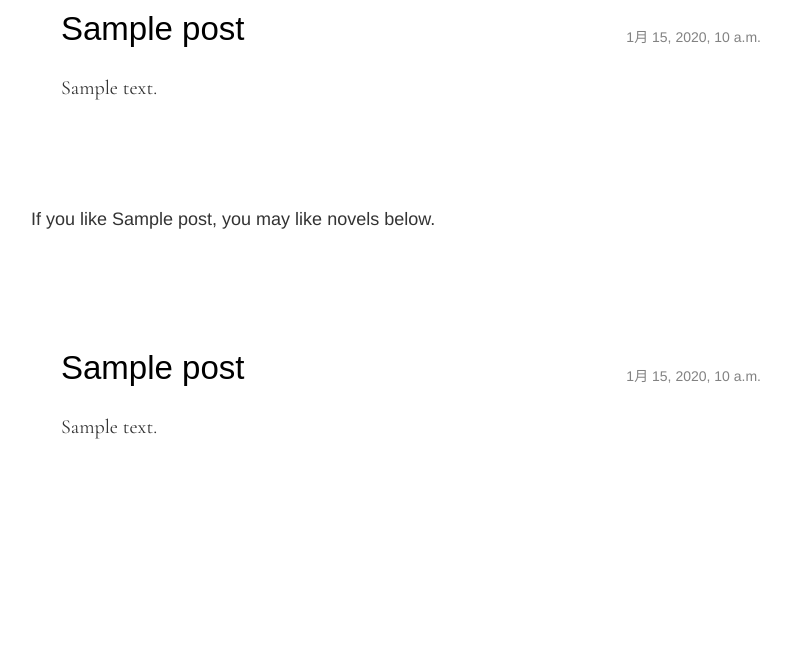
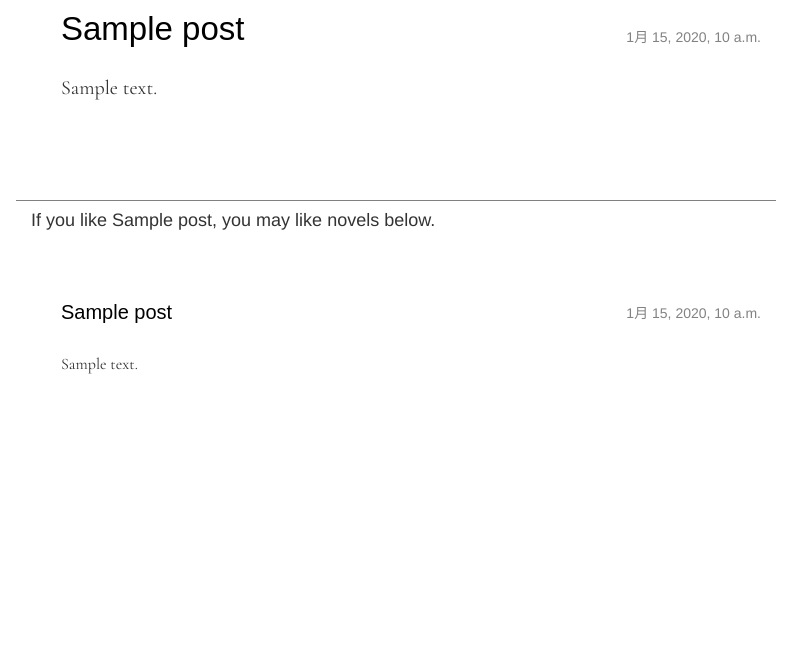
Before and after one commit to R-Kita/azure-library, a Django app: template azure/templates/azure/novel_detail.html in a window 1280 px wide. Shown: the part 269-925 px from the top of the page, without its empty margins (54-842 px from the left). Run offline with Django 3.2, Linux system fonts and the light colour scheme; the template is opened without the code that fills it: values that come from a table or form of the project are taken from there, others are empty; tables that the repository leaves empty hold one stand-in row (values such as "Sample post"); some libraries are stand-ins or nearby versions; some web fonts are replaced.

Commit message:
css on recomendation sophisticated.

```diff
--- a/azure/templates/azure/novel_detail.html
+++ b/azure/templates/azure/novel_detail.html
@@ -24,14 +24,14 @@
                 </div>
             </div>
             {% if True %}
-                <div class="col-md-8">
+                <div class="col-md-8 border-top">
                     <div class=""><h4>If you like {{ post.title }}, you may like novels below.</h4></div>
                 </div>
             {% endif %}
             {% for rec in recs %}
-                <div class="col-md-8 post">
+                <div class="col-md-8 post rec">
                     <div class="post-header">
-                        <div class="post-title">
+                        <div class="post-title rec-title">
                             <h1>
                                 {% if curate %}
                                     <a class="post-title-link" href={% url 'curate_novel_detail' pk=rec.pk %}>{{ rec.title }}</a>
@@ -48,7 +48,7 @@
                             </p></div>
                         </div>
                     </div>
-                    <div class="post-text">
+                    <div class="post-text rec-text">
                         <div class="">{{ rec.text | linebreaksbr }}</div>
                     </div>
                 </div>
--- a/static/css/azure.css
+++ b/static/css/azure.css
@@ -67,6 +67,11 @@
     padding-bottom: 90px;
 }
 
+.rec {
+    padding-top: 40px;
+    padding-bottom: 40px;
+}
+
 .post-header {
     display: grid;
     grid-template-rows: auto;
@@ -81,6 +86,10 @@
     color: black;
     font-family: 'Muli', sans-serif;
     font-size: 33px;
+}
+
+.rec-title h1 {
+    font-size: 20px;
 }
 
 .post-title-link {
@@ -124,6 +133,14 @@
     text-indent: 30px
 }
 
+.rec-text {
+    font-size: 16px;
+}
+
 .post-form textarea, .post-form input{
     width: 100%;
 }
+
+.border-top {
+    border-top: 1px solid gray;
+}
```
